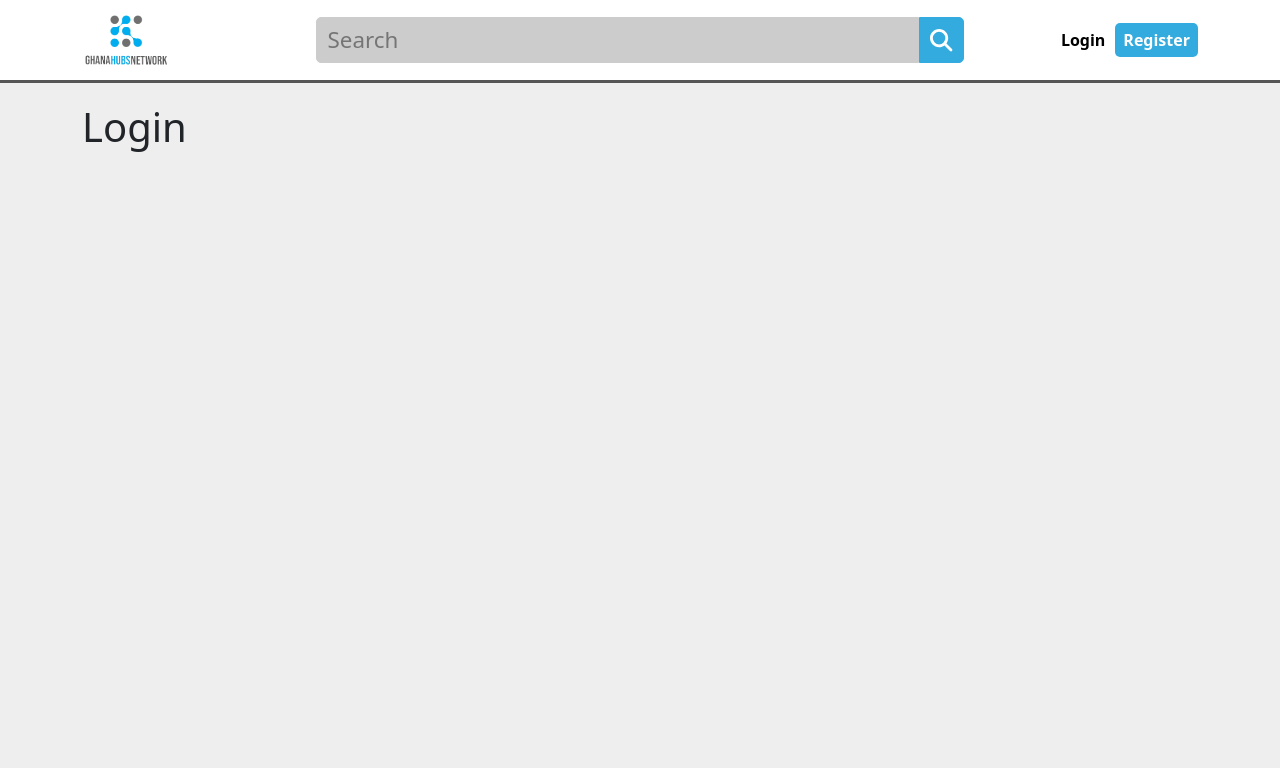
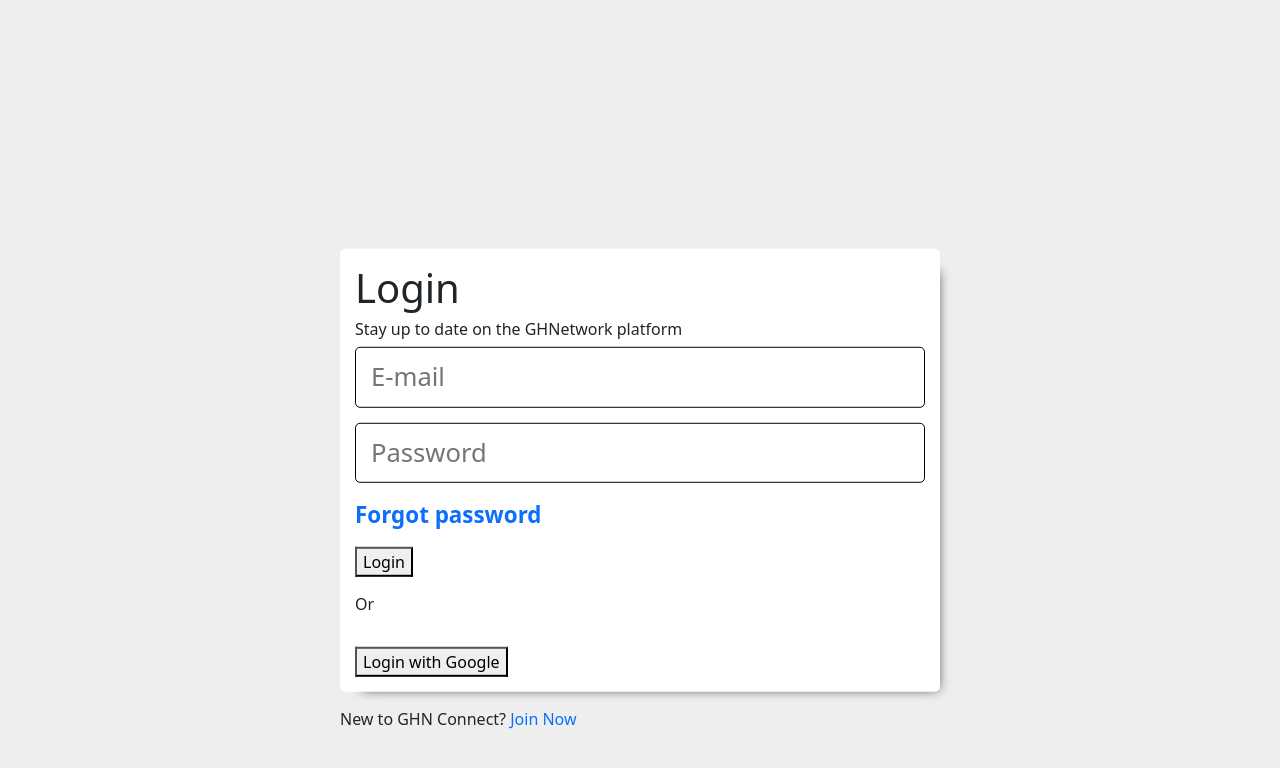
Before and after one commit to lemontech222/GHNHackathon2022, a React (Create React App) app in the folder frontend/: page /login in a window 1280 px wide. Shown: the top 768 px of the page. Built offline with nearby package versions, Linux system fonts and the light colour scheme.

Commit message:
login page set up

```diff
--- a/frontend/src/App.js
+++ b/frontend/src/App.js
@@ -5,13 +5,16 @@ import Login from "./components/pages/Login/Login"
 import Register from "./components/pages/Register/Register"
 import Hub from "./components/pages/Hub/Hub"
 import Startup from "./components/pages/Startup/Startup"
+import { useNavbar } from "./context/NavigationsContext";
 
 import Container from 'react-bootstrap/Container';
 
 function App() {
+  const {show} = useNavbar()
+
   return (
     <>
-      <Nav />
+      <Nav show={show} />
       <Container>
         <Routes>
           <Route path="/">
--- a/frontend/src/components/Navigation/Nav.jsx
+++ b/frontend/src/components/Navigation/Nav.jsx
@@ -7,12 +7,14 @@ import {Link, useNavigate} from 'react-router-dom';
 import {NavBar} from './Nav.style.js';
 import appLogo from '../../images/logo/ghnlogo.png';
 
-const Nav = () => {
+const Nav = ({show}) => {
   const navigate = useNavigate()
 
   const goToHomepage = ()=>{
     navigate('/')
   }
+
+  if(!show) return null
 
   return (
     <div style={{
--- a/frontend/src/components/pages/Login/Login.jsx
+++ b/frontend/src/components/pages/Login/Login.jsx
@@ -1,8 +1,59 @@
-import React from 'react'
+import React, { useEffect } from 'react'
+import { useNavbar } from '../../../context/NavigationsContext'
+import { ContainerWrap } from '../../Common/PostsContainer/ContainerWrap';
+import { AuthContainer } from './Login.style';
+import {Link} from 'react-router-dom'
+
+import appLogo from '../../../images/logo/ghnlogo.png';
 
 const Login = () => {
+  const {show, setShow} = useNavbar();
+
+
+  useEffect(()=>{
+    if(show){
+      setShow(false)
+    }
+  },[show,setShow])
+
+  useEffect(() => {
+    return () => {
+      setShow(true)
+    }
+  }, [setShow])
+
   return (
-    <h1>Login</h1>
+    <AuthContainer>
+      <ContainerWrap>
+        <h1>Login</h1>
+        <h6>Stay up to date on the GHNetwork platform</h6>
+        <form>
+          <div className="email-field">
+            <input type="email" placeholder="E-mail" />
+          </div>
+          <div className="password-field">
+            <input type="password" placeholder="Password" />
+          </div>
+          <aside>
+            <Link to="/">Forgot password</Link>
+          </aside>
+          <div className="login-btn">
+            <button type="submit">Login</button>
+          </div>
+          <div className="separator">
+            <hr/>
+            <p>Or</p>
+          </div>
+          <div className="google-login-btn">
+            <button type="submit">Login with Google</button>
+          </div>
+        </form>
+      </ContainerWrap>
+
+      <div className="new-user">
+        <p>New to GHN Connect? <Link to="/register">Join Now</Link></p>
+      </div>
+    </AuthContainer>
   )
 }
 
--- a/frontend/src/components/pages/Login/Login.style.js
+++ b/frontend/src/components/pages/Login/Login.style.js
@@ -0,0 +1,38 @@
+import styled from "styled-components";
+
+export const AuthContainer = styled.div`
+    display: flex;
+    flex-direction:column;
+    position:relative;
+    top:50%;
+    left:50%;
+    transform:translate(-50%,50%);
+    max-width: 600px;
+
+    & form{
+        width:100%;
+        display:grid;
+        gap:15px;
+        align-items:center;
+
+    }
+    & form div{
+        display:flex;
+    }
+    & form div input{
+        width:100%;
+        font-size:1.6em;
+        padding:10px 15px;
+        border-radius:5px;
+        border:1px solid black;
+        background-color:#fff;
+    }
+    & form aside{
+        display:block;
+        font-size:1.4em;
+        font-weight:bolder;
+    }
+    & form .login-btn{
+        display:block;
+    }
+`
--- a/frontend/src/components/pages/Register/Register.jsx
+++ b/frontend/src/components/pages/Register/Register.jsx
@@ -1,6 +1,22 @@
-import React from 'react'
+import React, { useEffect } from 'react'
+import { useNavbar } from '../../../context/NavigationsContext'
 
 const Register = () => {
+  const {show,setShow} = useNavbar();
+
+
+  useEffect(()=>{
+    if(show){
+      setShow(false)
+    }
+  },[show,setShow])
+
+  useEffect(() => {
+    return () => {
+      setShow(true)
+    }
+  }, [setShow])
+
   return (
     <h1>Register</h1>
   )
--- /dev/null
+++ b/frontend/src/context/NavigationsContext.js
@@ -0,0 +1,19 @@
+import React, { useContext, useState } from "react";
+
+const NavigationsContext = React.createContext()
+
+export function useNavbar(){
+    return useContext(NavigationsContext)
+}
+
+
+export const NavigationsProvider = ({children})=>{
+    const [show, setShow] = useState(true)
+
+    return <NavigationsContext.Provider value={{
+                                            show,
+                                            setShow
+                                        }}>
+                {children}
+            </NavigationsContext.Provider>
+}
--- a/frontend/src/context/TokensContext.js
+++ b/frontend/src/context/TokensContext.js
@@ -16,5 +16,4 @@ export const TokensProvider = ({children})=>{
                                         }}>
                 {children}
             </TokensContext.Provider>
-
 }
--- a/frontend/src/index.js
+++ b/frontend/src/index.js
@@ -4,15 +4,18 @@ import App from './App';
 import "bootstrap/dist/css/bootstrap.min.css";
 import './index.css';
 import {TokensProvider} from './context/TokensContext'
+import {NavigationsProvider} from './context/NavigationsContext'
 import {BrowserRouter} from 'react-router-dom';
 
 const root = ReactDOM.createRoot(document.getElementById('root'));
 root.render(
   <React.StrictMode>
     <TokensProvider>
-      <BrowserRouter>
-        <App />
-      </BrowserRouter>
+      <NavigationsProvider>
+        <BrowserRouter>
+          <App />
+        </BrowserRouter>
+      </NavigationsProvider>
     </TokensProvider>
   </React.StrictMode>
 );
```
